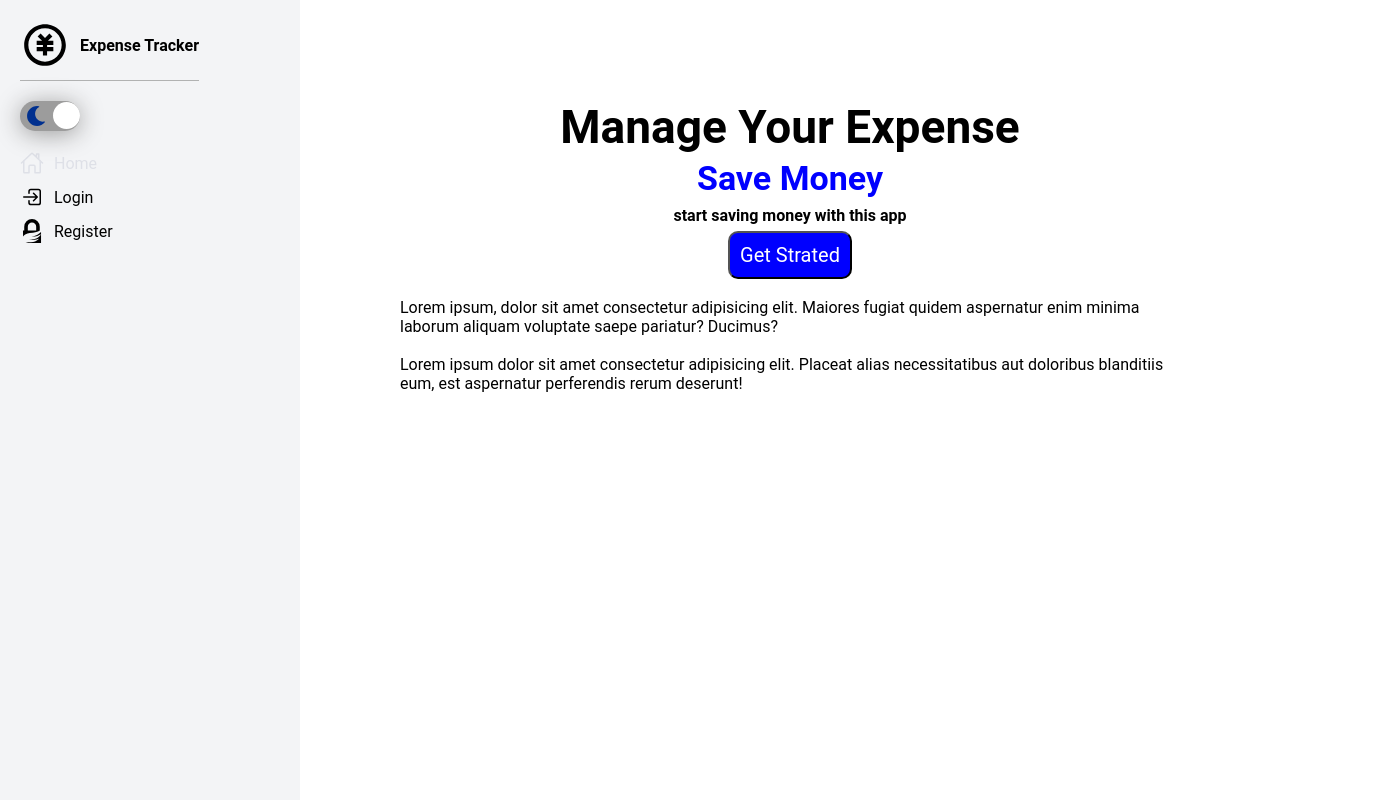
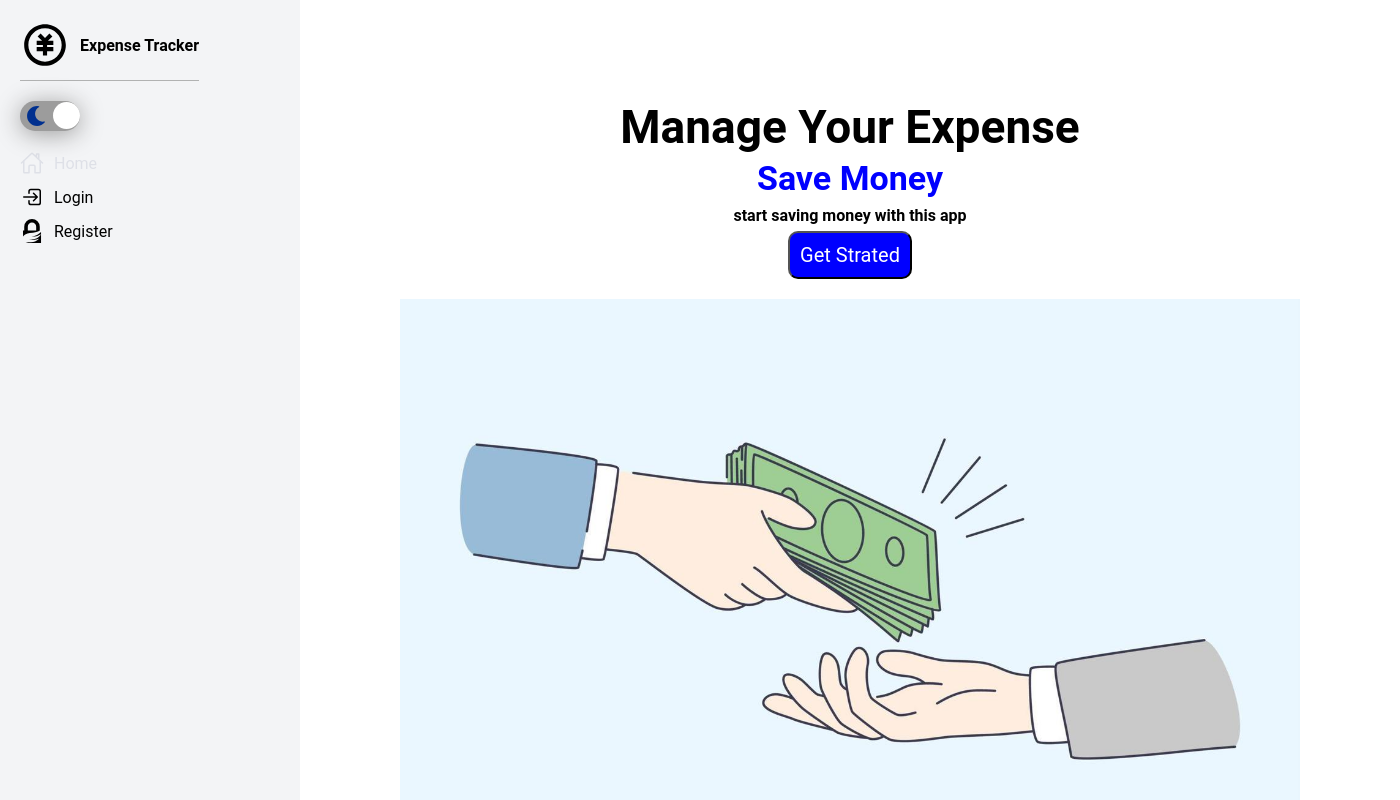
Before and after one commit to Omerf130/expense-tracker, a React (Vite) app in the folder client/: page / in a window 1280 px wide. Shown: the top 800 px of the page, 1400 px wide, since content can reach past the window. Built offline with nearby package versions, Linux system fonts and the light colour scheme.

Commit message:
register added to client side

```diff
--- a/client/src/index.scss
+++ b/client/src/index.scss
@@ -11,6 +11,7 @@ body {
   background-color: $primary-color;
   min-height: 100vh;
   min-width: 100vw;
+  overflow-x: hidden;
 }
 
 .dark {
--- a/client/src/pages/home/Home.scss
+++ b/client/src/pages/home/Home.scss
@@ -4,6 +4,35 @@
   align-items: center;
   padding: 100px;
 
+  .img-top {
+    display: flex;
+    align-items: center;
+    flex-direction: column;
+    justify-content: center;
+    padding-top: 20px;
+
+    .img {
+      width: 900px;
+    }
+  }
+
+  .img-mid {
+    display: flex;
+    align-items: center;
+    flex-direction: column;
+    justify-content: center;
+    padding-top: 20px;
+
+    .img2 {
+      width: 800px;
+
+    }
+  }
+
+  p {
+    padding-top: 20px;
+
+  }
   h1 {
     height: 56px;
     font-size: 46px;
@@ -28,4 +57,9 @@
     padding: 10px;
     cursor: pointer;
   }
+
+  .btn-start:hover {
+    background-color: #fff;
+    color: blue;
+  }
 }
--- a/client/src/pages/home/Home.tsx
+++ b/client/src/pages/home/Home.tsx
@@ -1,24 +1,33 @@
-import React from 'react'
+import React from "react";
 import "./Home.scss";
-
+import img from "../img/financial-crime-and-bribe-concept-human-hands-giving-and-taking-money-bribe-doing-corruption-over-blue-background-illustration-vector.jpg";
+import img2 from "../img/original-defd5410841e3d97fd129d8c83ae8eef.png";
 
 const Home = () => {
   return (
-    <div className='home-page'>
+    <div className="home-page">
       <h1>Manage Your Expense</h1>
       <h2>Save Money</h2>
       <h4>start saving money with this app</h4>
-      <button className='btn-start'>Get Strated</button>
-      <div className='img-top'>
-        <img src="" alt="" />
-      <p>Lorem ipsum, dolor sit amet consectetur adipisicing elit. Maiores fugiat quidem aspernatur enim minima laborum aliquam voluptate saepe pariatur? Ducimus?</p>
+      <button className="btn-start">Get Strated</button>
+      <div className="img-top">
+        <img className="img" src={img} alt="" />
+        <p>
+          Lorem ipsum, dolor sit amet consectetur adipisicing elit. Maiores
+          fugiat quidem aspernatur enim minima laborum aliquam voluptate saepe
+          pariatur? Ducimus?
+        </p>
       </div>
-      <div className='img-mid'>
-        <img src="" alt="" />
-        <p>Lorem ipsum dolor sit amet consectetur adipisicing elit. Placeat alias necessitatibus aut doloribus blanditiis eum, est aspernatur perferendis rerum deserunt!</p>
+      <div className="img-mid">
+        <img className="img2" src={img2} alt="" />
+        <p>
+          Lorem ipsum dolor sit amet consectetur adipisicing elit. Placeat alias
+          necessitatibus aut doloribus blanditiis eum, est aspernatur
+          perferendis rerum deserunt!
+        </p>
       </div>
     </div>
-  )
-}
+  );
+};
 
-export default Home
+export default Home;
--- a/client/src/pages/register/Register.tsx
+++ b/client/src/pages/register/Register.tsx
@@ -1,15 +1,35 @@
-import React from 'react'
+import React,{useState} from 'react'
 import "./Register.scss";
+import { IRegisterForm } from '../../interfaces/user';
+import { registerUser } from '../../services/api/user';
 
 const Register = () => {
+  const initialState = {userName:"",email:"",password:"", firstName:"", lastName:"",image:""};
+
+  const [registerForm,setRegisterForm] = useState<IRegisterForm>(initialState);
+
+  console.log(registerForm)
+
+  const resetForm = () => setRegisterForm(initialState);
+
+  const handleSubmit = async (e:React.FormEvent<HTMLFormElement>) => {
+    e.preventDefault();
+    await registerUser(registerForm);
+    resetForm();
+  }
+
+
   return (
     <div className="page">
-      <div className="cover">
+      <form className="cover" onSubmit={handleSubmit}>
         <h1>Sign Up</h1>
-        <input type="text" placeholder="username" />
-        <input type="text" placeholder="E-Mail" />
-        <input type="password" placeholder="password" />
-        <div className="signup-btn">Sign Up</div>
+        <input type="text" placeholder="firstName" onChange={(e) => setRegisterForm({...registerForm, firstName: e.target.value})} value={registerForm.firstName} required/>
+        <input type="text" placeholder="lastName" onChange={(e) => setRegisterForm({...registerForm, lastName: e.target.value})} value={registerForm.lastName} required/>
+        <input type="text" placeholder="image" onChange={(e) => setRegisterForm({...registerForm, image: e.target.value})} value={registerForm.image} required/>
+        <input type="text" placeholder="userName" onChange={(e) => setRegisterForm({...registerForm, userName: e.target.value})} value={registerForm.userName} required/>
+        <input type="text" placeholder="E-Mail"  onChange={(e) => setRegisterForm({...registerForm, email: e.target.value})} value={registerForm.email} required/>
+        <input type="password" placeholder="password"  onChange={(e) => setRegisterForm({...registerForm, password: e.target.value})} value={registerForm.password} required/>
+        <button type='submit' className="signup-btn">Sign Up</button>
 
         <p className="text">Or Sign Up Using</p>
 
@@ -17,7 +37,7 @@ const Register = () => {
           <div className="facebook"></div>
           <div className="google"></div>
         </div>
-      </div>
+      </form>
     </div>
   );
 };
--- /dev/null
+++ b/client/src/services/api/user.ts
@@ -0,0 +1,13 @@
+import axios from "axios";
+import { IRegisterForm } from "../../interfaces/user";
+
+const BASE_URL = "http://localhost:8080/api/users";
+
+export const registerUser = async (registerForm: IRegisterForm) => {
+  try {
+    const response = await axios.post(`${BASE_URL}/register`, registerForm);
+    console.log(response);
+  } catch (error) {
+    console.error(error);
+  }
+};
```
Also changed, not shown: client/src/interfaces/user.ts (+8 -1 lines), client/src/pages/img/financial-crime-and-bribe-concept-human-hands-giving-and-taking-money-bribe-doing-corruption-over-blue-background-illustration-vector.jpg (added), client/src/pages/img/original-defd5410841e3d97fd129d8c83ae8eef.png (added).
